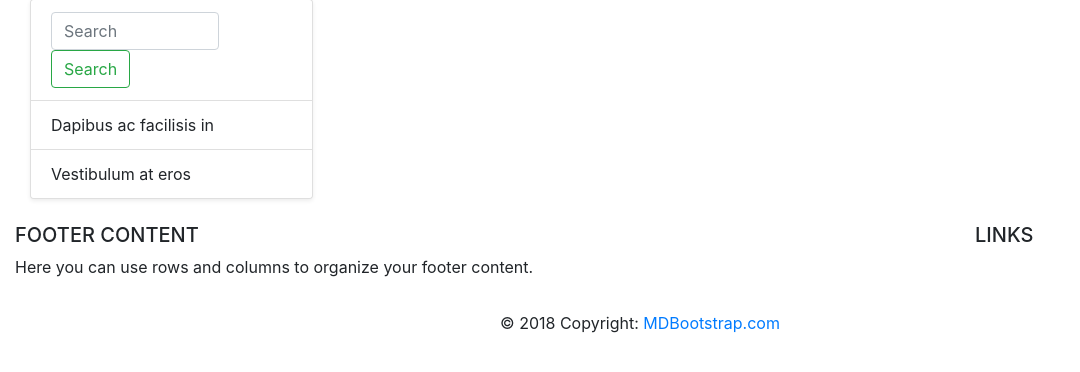
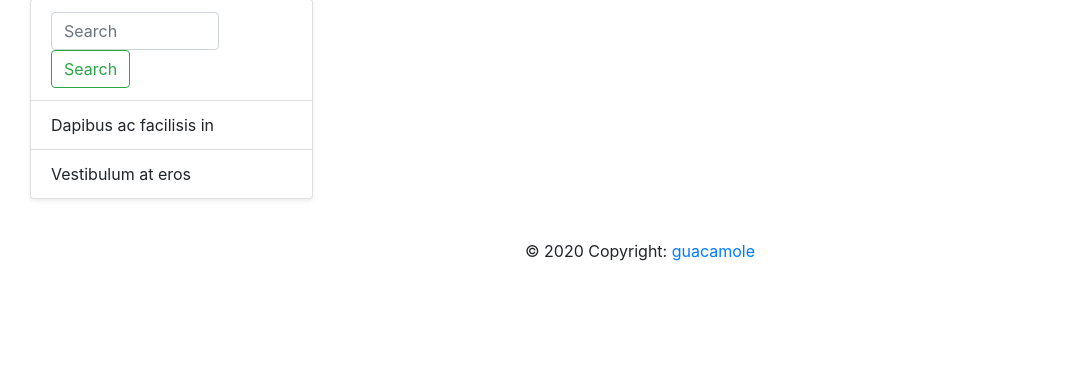
Before and after one commit to Guacamole-Devs/glowing-guacamole, a Flask app: page / in a window 1280 px wide. Shown: the part 137-509 px from the top of the page, without its empty margins (0-1080 px from the left). Run offline with Flask 2, Linux system fonts and the light colour scheme; data that the repository does not hold is empty; parts of the project's set-up code (start-up, migrations or seed data) failed here and were passed over; some libraries are stand-ins or nearby versions.

Commit message:
little changes

```diff
--- a/guacamole/auth.py
+++ b/guacamole/auth.py
@@ -99,7 +99,19 @@ def logout():
 def forgot():
     if request.method == "POST":
         email = request.form.get("email")
-        firebase.auth.send_password_reset_email(email)
-        flash("Check your Email for Instruction on how to reset your password.")
-        return render_template("auth/login.html")
+
+
+        error = None
+        try:
+            firebase.auth.send_password_reset_email(email)
+        except requests.exceptions.HTTPError as e:
+            error_json = e.args[1]
+            error = json.loads(error_json)['error']["message"]
+
+        if error is None:
+            # store the user id in a new session and return to the index
+            flash("Check your Email for Instruction on how to reset your password.")
+            return redirect(url_for("auth.login"))
+        else:
+            flash(error)
     return render_template("auth/forgot.html")
--- a/guacamole/templates/base.html
+++ b/guacamole/templates/base.html
@@ -11,6 +11,17 @@
     <!-- TAGS INPUT PLUGIN -->
 
     <!---->
+    <script>
+      $(document).ready(function() {
+
+        var docHeight = $(window).height();
+        var footerHeight = $('#footer').height();
+        var footerTop = $('#footer').position().top + footerHeight;
+
+        if (footerTop < docHeight)
+            $('#footer').css('margin-top', 10+ (docHeight - footerTop) + 'px');
+      });
+    </script>
 
     <title>{% block title %}{% endblock %} - guacamole</title>
   </head>
@@ -119,49 +130,11 @@
 <!-- Footer -->
 <footer class="page-footer font-small blue pt-4">
 
-  <!-- Footer Links -->
-  <div class="container-fluid text-center text-md-left">
-
-    <!-- Grid row -->
-    <div class="row">
-
-      <!-- Grid column -->
-      <div class="col-md-6 mt-md-0 mt-3">
-
-        <!-- Content -->
-        <h5 class="text-uppercase">Footer Content</h5>
-        <p>Here you can use rows and columns to organize your footer content.</p>
-
-      </div>
-      <!-- Grid column -->
-
-      <hr class="clearfix w-100 d-md-none pb-3">
-
-      <!-- Grid column -->
-      <div class="col-md-3 mb-md-0 mb-3">
 
 
-      </div>
-      <!-- Grid column -->
-
-      <!-- Grid column -->
-      <div class="col-md-3 mb-md-0 mb-3">
-
-        <!-- Links -->
-        <h5 class="text-uppercase">Links</h5>
-
-      </div>
-      <!-- Grid column -->
-
-    </div>
-    <!-- Grid row -->
-
-  </div>
-  <!-- Footer Links -->
-
   <!-- Copyright -->
-  <div class="footer-copyright text-center py-3">© 2018 Copyright:
-    <a href="https://mdbootstrap.com/education/bootstrap/"> MDBootstrap.com</a>
+  <div class="footer-copyright text-center py-3">© 2020 Copyright:
+    <a href="https://mdbootstrap.com/education/bootstrap/"> guacamole</a>
   </div>
   <!-- Copyright -->
 
--- a/guacamole/templates/marketplace/index.html
+++ b/guacamole/templates/marketplace/index.html
@@ -10,12 +10,12 @@
           var days = parseInt(Difference_In_Minutes / (60*24));
           var hours = parseInt((Difference_In_Minutes % (60*24)) / 60);
           var minutes = parseInt((Difference_In_Minutes % (60*24)) % 60);
-          var timeLeft = 0;
+          var timeLeft = "";
           if ((days != 0 || days < 0) != true) {
-            timeLeft += days+" days"
+            timeLeft += days+" days "
           }
           if ((hours == 0 || hours < 0) != true) {
-            timeLeft += ", "+hours+" hours"+minutes+" minutes";
+            timeLeft += ", "+hours+" hours "+minutes+" minutes";
           }
           if ((minutes != 0 || minutes < 0) != true) {
             timeLeft += ", "+minutes+" minutes";
```
